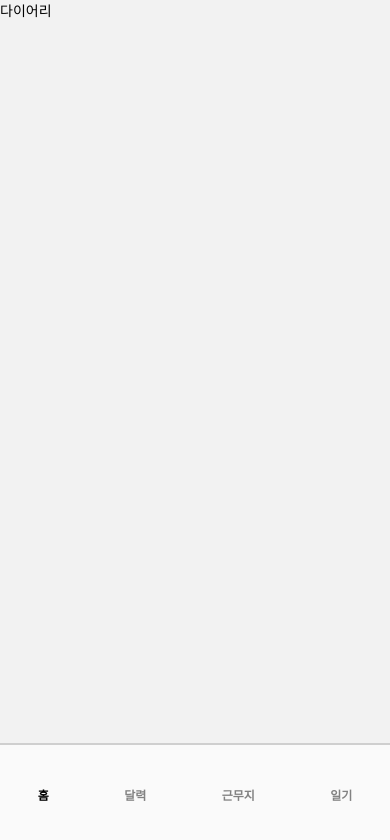
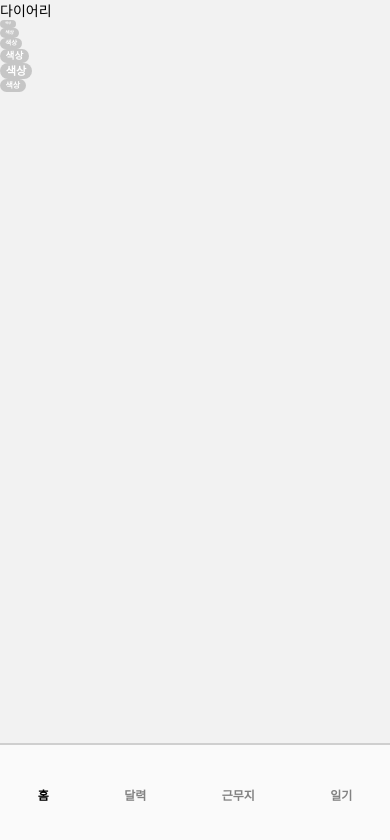
Before and after one commit to KeumKyuHwan/TodoWithMe, a React Native app: screen /DiaryScreen in a window 390 px wide. Shown: the top 840 px of the page. Built offline with nearby package versions, Linux system fonts and the light colour scheme.

Commit message:
color선택버튼

```diff
--- a/package.json
+++ b/package.json
@@ -19,6 +19,7 @@
     "react-native-safe-area-context": "^5.2.0",
     "react-native-screens": "^4.6.0",
     "react-native-svg": "^15.11.1",
+    "react-native-vector-icons": "^10.2.0",
     "styled-components": "^6.1.15"
   },
   "devDependencies": {
--- /dev/null
+++ b/src/components/ColorButton.js
@@ -0,0 +1,47 @@
+import React from 'react';
+import styled from 'styled-components/native';
+import {remToPx} from "../utils/Converter";
+
+// 버튼 크기
+const getSize = (size) => {
+    const sizes = {
+      xsmall: { width: 1.0, height: 0.5, fontSize: 0.2 },
+      small: { width: 1.2, height: 0.6, fontSize: 0.3 },
+      medium: { width: 1.4, height: 0.7, fontSize: 0.4 },
+      large: { width: 1.8, height: 0.9, fontSize: 0.6 },
+      xlarge: { width: 2.0, height: 1.0, fontSize: 0.7 },
+      default: { width: 1.6, height: 0.8, fontSize: 0.5 },
+    };
+    return sizes[size] || sizes.default ;
+  };
+
+
+
+const Container = styled.TouchableOpacity`
+  width: ${({ size }) => remToPx(getSize(size).width)}px;
+  height: ${({ size }) => remToPx(getSize(size).height)}px;
+  background-color: ${({ bgColor }) => bgColor || '#000000'};
+  border-radius: 15px;
+  justify-content: center;
+  align-items: center;
+`;
+
+const StyledText = styled.Text`
+  color: #ffffff;
+  font-size: ${({ size }) => remToPx(getSize(size).fontSize)}px;
+  font-weight: bold;
+  include-font-padding: false;
+  line-height: ${({ size }) => remToPx(getSize(size).fontSize) * 1.1}px;
+`;
+
+const ColorButton = ({handlePress, bgColor, size, children}) => {
+    return (
+        <Container onPress={handlePress} bgColor={bgColor} size={size}>
+            <StyledText size={size}>
+                {children}
+            </StyledText>
+        </Container>
+    );
+};
+
+export default ColorButton;
--- /dev/null
+++ b/src/components/ColorSelector.js
@@ -0,0 +1,80 @@
+import React from 'react';
+import styled from 'styled-components/native';
+import { Modal, TouchableWithoutFeedback, View, ScrollView, useWindowDimensions } from 'react-native';
+
+const numColumns = 5;
+
+const ModalContainer = styled.View`
+  justify-content: center;
+  align-items: center;
+  background-color: rgba(255, 255, 255, 0.9);
+  flex: 1;
+  width: 100%;
+`;
+
+const ColorCenter = styled.View`
+  width: ${({ width }) => width * 0.8}px;
+`;
+
+const ColorGrid = styled.View`
+  flex-direction: row;
+  flex-wrap: wrap;
+  justify-content: center;
+  align-items: center;
+  width: 100%;
+`;
+
+const ColorBox = styled.TouchableOpacity`
+  width: ${({ boxSize }) => boxSize * 0.7}px;
+  background-color: ${({ color }) => color};
+  border-radius: 5px;
+  margin: 10px;
+  aspect-ratio: 1;
+
+  ${({ isSelected }) => isSelected && `
+    border: 2px solid #f2f2f2;
+  `}
+`;
+
+const ColorSelector = ({ selectedColor, setSelectedColor, handleCloseModal, isVisible, setIsVisible, colorOption }) => {
+  const { width } = useWindowDimensions();
+  const boxSize = width / numColumns;
+
+  const handleColorSelect = (color) => {
+    setSelectedColor(color);
+    setIsVisible(false);
+  };
+
+  return (
+    <Modal
+      animationType="fade"
+      transparent={true}
+      visible={isVisible}
+      onRequestClose={handleCloseModal}
+    >
+      <TouchableWithoutFeedback onPress={handleCloseModal}>
+        <View style={{ flex: 1, justifyContent: 'center', alignItems: 'center' }}>
+          <ModalContainer>
+            <ScrollView showsVerticalScrollIndicator={false} contentContainerStyle={{ flexGrow: 1, justifyContent: 'center' }}>
+              <ColorCenter width={width}>
+                <ColorGrid>
+                  {colorOption.map((item, index) => (
+                    <ColorBox
+                      key={index}
+                      color={item}
+                      onPress={() => handleColorSelect(item)}
+                      isSelected={selectedColor === item}
+                      boxSize={boxSize}
+                    />
+                  ))}
+                </ColorGrid>
+              </ColorCenter>
+            </ScrollView>
+          </ModalContainer>
+        </View>
+      </TouchableWithoutFeedback>
+    </Modal>
+  );
+};
+
+export default ColorSelector;
--- a/src/components/DiaryMenu.js
+++ b/src/components/DiaryMenu.js
@@ -1,6 +1,5 @@
 import React from 'react';
 import styled from 'styled-components/native';
-import { TouchableOpacity } from 'react-native';
 import Icon from "./Icon";
 import {remToPx} from "../utils/Converter";
 
--- /dev/null
+++ b/src/constants/colorConstants.js
@@ -0,0 +1,6 @@
+export const calendarBgColor = [
+    "#C6C6C6", "#A7A7A7", "#8C8C8C", "#E1DECD", "#E5D7BD",
+    "#D7CBB6", "#D5C088", "#C6A97B", "#B4D96A", "#889467",
+    "#FAC301", "#F06C31", "#D96A6C", "#C02228", "#D96AB4",
+    "#9A6AD9", "#C5D6EA", "#6A9CD9", "#3C5398", "#634E81",
+]
--- a/src/screens/DiaryScreen.js
+++ b/src/screens/DiaryScreen.js
@@ -1,8 +1,43 @@
-import React from 'react';
-import { View, Text, StyleSheet } from 'react-native';
+import React, { useState } from 'react';
+import { View, Text } from 'react-native';
+import ColorButton from "../components/ColorButton";
+import ColorSelector from "../components/ColorSelector";
+import { calendarBgColor } from '../constants/colorConstants';
 
-const DiaryScreen = () => (
-    <Text>다이어리</Text>
-);
+const DiaryScreen = ({route}) => {
+    const [selectedColor, setSelectedColor] = useState(calendarBgColor[0]);
+    const [isVisible, setIsVisible] = useState(false);
+    const { width, isTabletDevice} = route.params;
+
+    const handlePress = () => {
+        setIsVisible(!isVisible);
+    };
+
+    const handleCloseModal = () => {
+        setIsVisible(false); // 모달 닫기
+    };
+
+    return (
+        <View>
+            <Text>다이어리</Text>
+            <ColorButton handlePress={handlePress} bgColor={selectedColor} size="xsmall"> 색상 </ColorButton>
+            <ColorButton handlePress={handlePress} bgColor={selectedColor} size="small"> 색상 </ColorButton>
+            <ColorButton handlePress={handlePress} bgColor={selectedColor} size="medium"> 색상 </ColorButton>
+            <ColorButton handlePress={handlePress} bgColor={selectedColor} size="large"> 색상 </ColorButton>
+            <ColorButton handlePress={handlePress} bgColor={selectedColor} size="xlarge"> 색상 </ColorButton>
+            <ColorButton handlePress={handlePress} bgColor={selectedColor} > 색상 </ColorButton>
+        {isVisible &&
+            <ColorSelector
+                colorOption={calendarBgColor}
+                selectedColor={selectedColor}
+                setSelectedColor={setSelectedColor}
+                handleCloseModal={handleCloseModal}
+                setIsVisible={setIsVisible}
+                isTabletDevice={isTabletDevice}
+            />
+        }
+        </View>
+    );
+};
 
 export default DiaryScreen;
```
Also changed, not shown: 1 other file (tests, documents, lock files or other folders).
